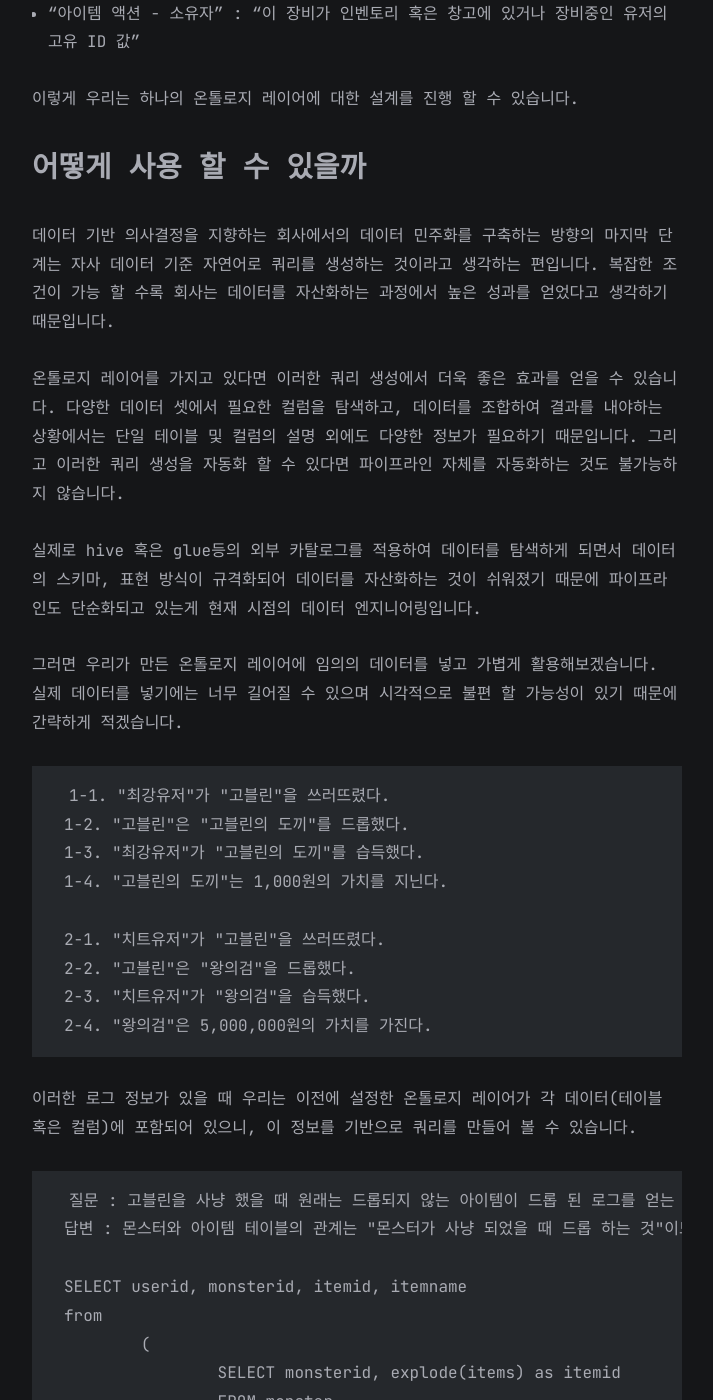
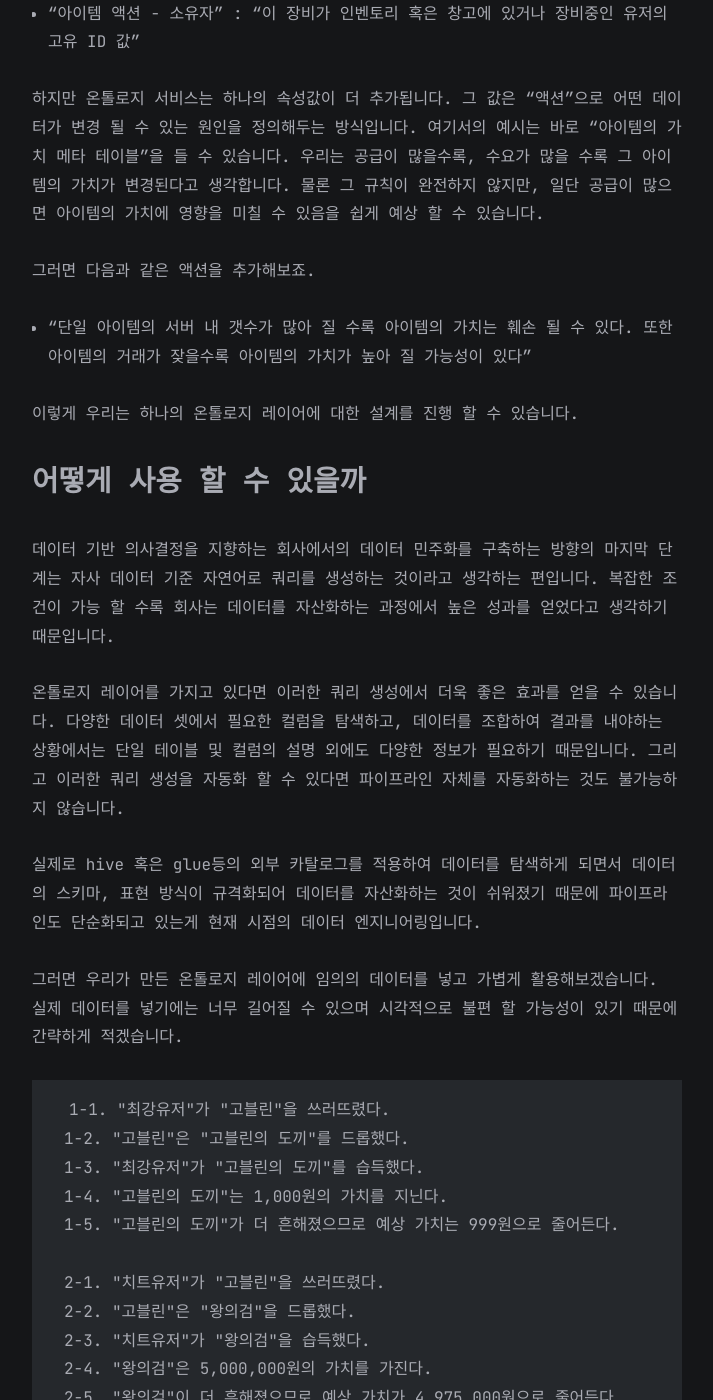
Before and after one commit to Lion2me/Lion2me.github.io, a Jekyll site: the page built from all_collections/_posts/2025-11-28-온톨로지 레이어.md, in a window 1280 px wide and 1400 px high, scrolled down 6930 px. Shown: the whole window, without its empty margins (283-996 px from the left). Built offline with Jekyll 4.4.1, drawn with Linux system fonts in a browser that asks for light colours.

Commit message:
이미지 및 내용 추가

````diff
--- a/all_collections/_posts/2025-11-28-온톨로지 레이어.md
+++ b/all_collections/_posts/2025-11-28-온톨로지 레이어.md
@@ -115,6 +115,12 @@ tags:
 
 - "아이템 액션 - 소유자" : "이 장비가 인벤토리 혹은 창고에 있거나 장비중인 유저의 고유 ID 값"
 
+하지만 온톨로지 서비스는 하나의 속성값이 더 추가됩니다. 그 값은 "액션"으로 어떤 데이터가 변경 될 수 있는 원인을 정의해두는 방식입니다. 여기서의 예시는 바로 "아이템의 가치 메타 테이블"을 들 수 있습니다. 우리는 공급이 많을수록, 수요가 많을 수록 그 아이템의 가치가 변경된다고 생각합니다. 물론 그 규칙이 완전하지 않지만, 일단 공급이 많으면 아이템의 가치에 영향을 미칠 수 있음을 쉽게 예상 할 수 있습니다.
+
+그러면 다음과 같은 액션을 추가해보죠.
+
+- "단일 아이템의 서버 내 갯수가 많아 질 수록 아이템의 가치는 훼손 될 수 있다. 또한 아이템의 거래가 잦을수록 아이템의 가치가 높아 질 가능성이 있다"
+
 이렇게 우리는 하나의 온톨로지 레이어에 대한 설계를 진행 할 수 있습니다.
 
 ## 어떻게 사용 할 수 있을까
@@ -132,11 +138,13 @@ tags:
 1-2. "고블린"은 "고블린의 도끼"를 드롭했다.
 1-3. "최강유저"가 "고블린의 도끼"를 습득했다.
 1-4. "고블린의 도끼"는 1,000원의 가치를 지닌다.
+1-5. "고블린의 도끼"가 더 흔해졌으므로 예상 가치는 999원으로 줄어든다.
 
 2-1. "치트유저"가 "고블린"을 쓰러뜨렸다.
 2-2. "고블린"은 "왕의검"을 드롭했다.
 2-3. "치트유저"가 "왕의검"을 습득했다.
 2-4. "왕의검"은 5,000,000원의 가치를 가진다.
+2-5. "왕의검"이 더 흔해졌으므로 예상 가치가 4,975,000원으로 줄어든다.
 ```
 
 이러한 로그 정보가 있을 때 우리는 이전에 설정한 온톨로지 레이어가 각 데이터(테이블 혹은 컬럼)에 포함되어 있으니, 이 정보를 기반으로 쿼리를 만들어 볼 수 있습니다.
````
Also changed, not shown: assets/img/getitem.png, assets/img/ontologygraph.png, assets/img/ontologyservicepipe.png, assets/img/ontologyservicetable.png.
